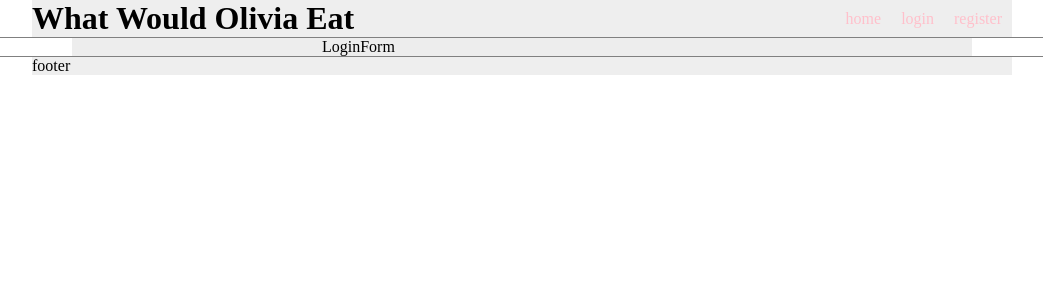
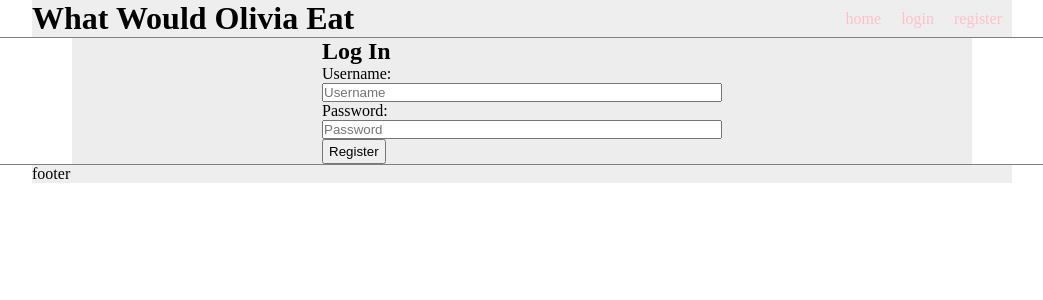
Before and after one commit to jasonconnor/wwoe, a React (Create React App) app in the folder client/: page /login in a window 1280 px wide. Shown: the top 300 px of the page, without its empty margins (118-1161 px from the left). Built offline with nearby package versions, Linux system fonts and the light colour scheme.

Commit message:
Setup Login Form

```diff
--- a/client/src/components/Forms/LoginForm.js
+++ b/client/src/components/Forms/LoginForm.js
@@ -1,9 +1,62 @@
+import {useState} from 'react'
+import {useForm} from 'react-hook-form'
+
+import FormGroup from './FormGroup'
+
 import * as S from './style'
 
 const LoginForm = () => {
+  const [message, setMessage] = useState()
+  const {errors, handleSubmit, register} = useForm({mode: 'onChange'})
+
+  const onSubmit = async (data) => {
+
+  }
+
   return (
-    <S.Form>
-      LoginForm
+    <S.Form
+      encType='multipart/form-data'
+      onSubmit={handleSubmit(onSubmit)}
+    >
+      <h2>Log In</h2>
+
+      {message
+        ? <div>{message}</div>
+        : null
+      }
+
+      <FormGroup
+        type='text'
+        name='username'
+        label='Username:'
+        placeholder='Username'
+        error={errors?.username?.message}
+        ref={register({
+          required: {
+            value: true,
+            message: 'Username is required to log in.'
+          }
+        })}
+      />
+
+      <FormGroup
+        type='password'
+        name='password'
+        label='Password:'
+        placeholder='Password'
+        error={errors?.password?.message}
+        ref={register({
+          required: {
+            value: true,
+            message: 'Password is required to log in.'
+          }
+        })}
+      />
+
+      <S.FormSubmit
+        type='submit'
+        value='Register'
+      />
     </S.Form>
   )
 }
--- a/client/src/components/Forms/RegistrationForm.js
+++ b/client/src/components/Forms/RegistrationForm.js
@@ -25,6 +25,8 @@ const RegistrationForm = () => {
       encType='multipart/form-data'
       onSubmit={handleSubmit(onSubmit)}
     >
+
+      <h2>Register</h2>
 
       {message
         ? <div>{message}</div>
--- a/client/src/services/RegistrationService.js
+++ b/client/src/services/RegistrationService.js
@@ -1,6 +1,5 @@
 const RegistrationService = (data) => {
   return new Promise(async (resolve, reject) => {
-    const url = '/register'
     const formData = new FormData()
 
     formData.append('username', data.username)
@@ -10,7 +9,7 @@ const RegistrationService = (data) => {
     let result = null
 
     try {
-      response = await fetch(url, {
+      response = await fetch('/register', {
         method: 'POST',
         body: formData
       })
```
